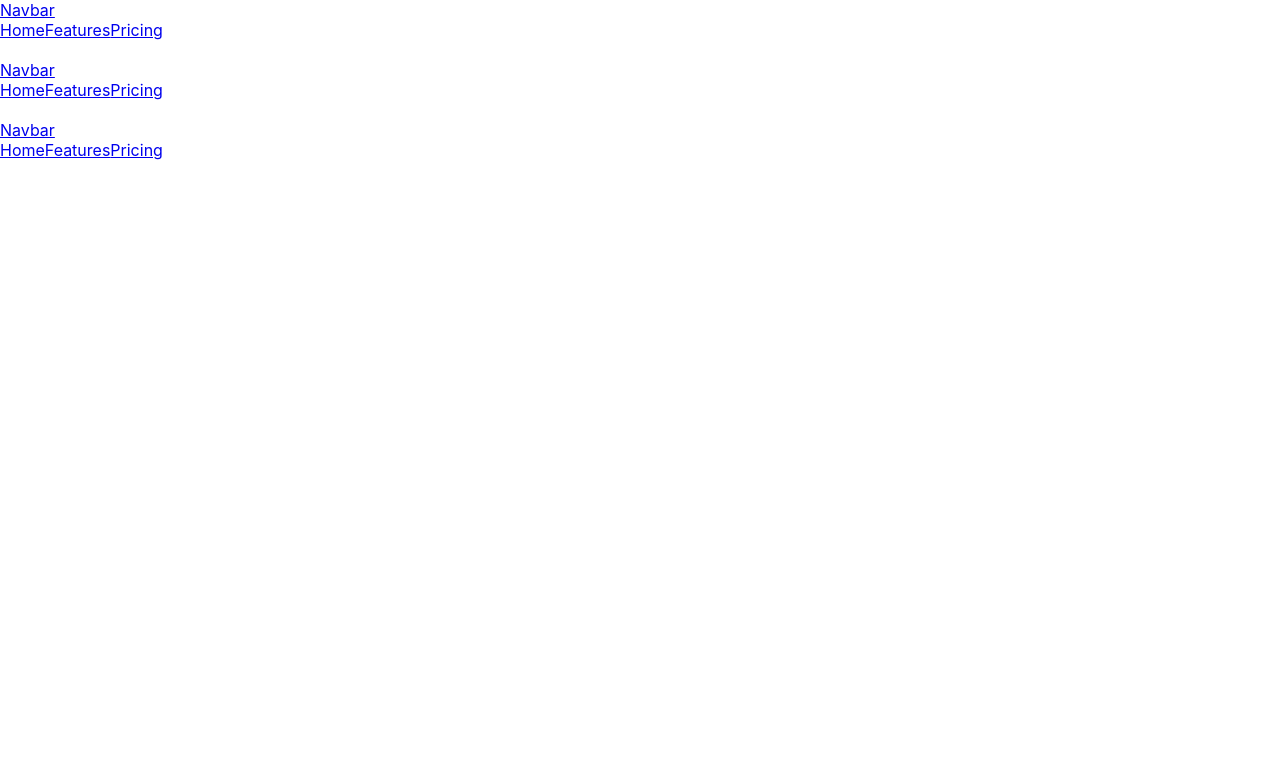
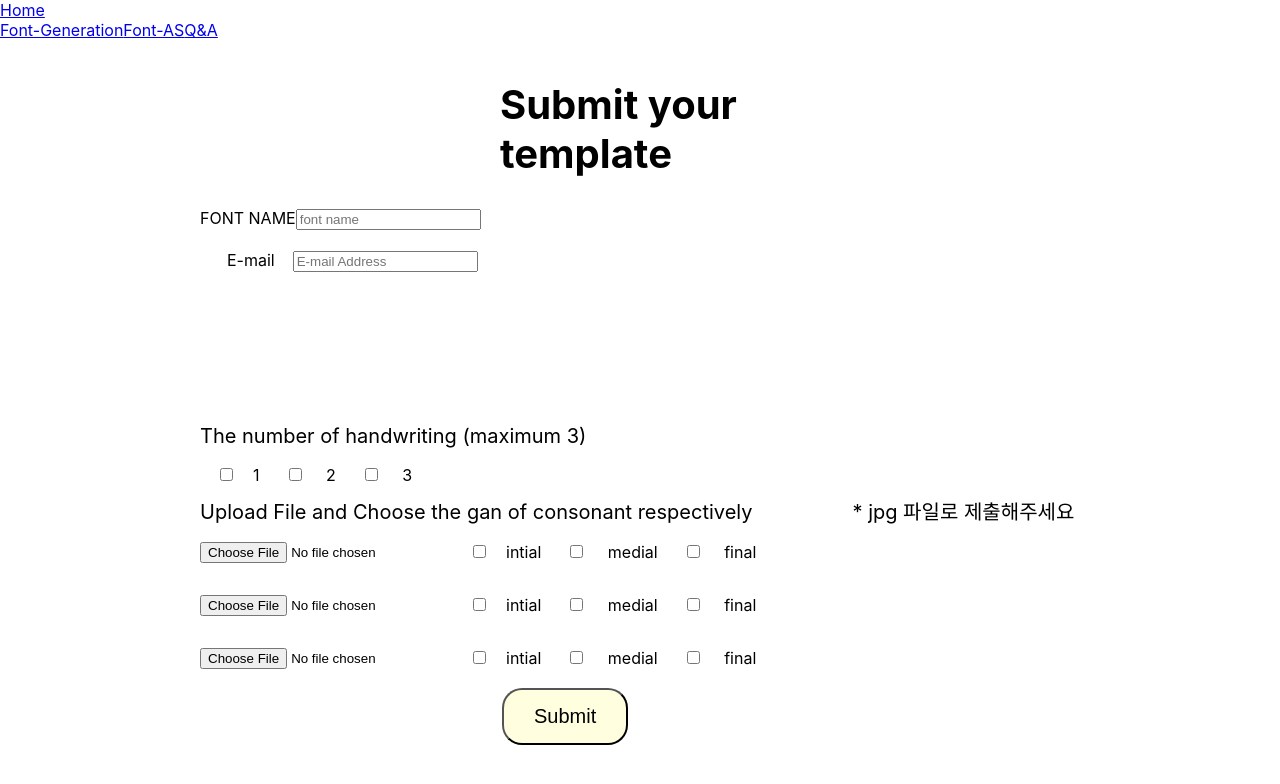
Before and after one commit to dasollee2525/Capstone-project, a React (Create React App) app: page /form1 in a window 1280 px wide. Shown: the top 784 px of the page. Built offline with nearby package versions, Linux system fonts and the light colour scheme; the HTML template or start-up script is replaced by a standard one.

Commit message:
form1완성

```diff
--- a/src/components/button.js
+++ b/src/components/button.js
@@ -2,7 +2,7 @@ import React from "react";
 import styled from "styled-components";
 
 let Button = styled.button`
-  background-color: white;
+  background-color: ${(props) => props.backgroundcolor};
   color: black;
   padding: 15px 30px;
   text-align: center;
@@ -16,7 +16,7 @@ let Button = styled.button`
 function MakeButton(props) {
   return (
     <div>
-      <Button>{props.text}</Button>
+      <Button backgroundcolor={props.backgroundcolor}>{props.text}</Button>
     </div>
   );
 }
--- a/src/site/form-one.js
+++ b/src/site/form-one.js
@@ -1,44 +1,214 @@
 import React from "react";
-import { Nav, Navbar, Container } from "react-bootstrap";
+import {
+  InputGroup,
+  FormControl,
+  Nav,
+  Navbar,
+  Container,
+  Form,
+  Button,
+} from "react-bootstrap";
+import styled from "styled-components";
+import MakeButton from "../components/button";
+let Outcontainer = styled.div`
+  height: 100%;
+  width: 100%;
+`;
+
+let Header = styled.div`
+  height: 10%;
+  width: 100%;
+`;
+let Intro = styled.div`
+  heigth: 20%;
+  width: 50%;
+  display: flex;
+  align-items: center;
+`;
+let Information = styled.div`
+  height: 30%;
+  width: 60%;
+`;
+let Upload = styled.div`
+  height: 40%;
+  width: 100%;
+`;
+
+let Leftpart = styled.div`
+  padding-left: 300px;
+  width: 50%;
+`;
+let Rightpart = styled.div`
+  width: 50%;
+  display: flex;
+  flex-direction: column;
+  align-items: center;
+  padding-right: 300px;
+`;
+let Spantext = styled.span`
+  font-size: ${(props) => props.size};
+  display: inline-block;
+  margin-bottom: ${(props) => props.length};
+  margin-right: ${(props) => props.rightlength};
+  margin-left: ${(props) => props.leftlength};
+`;
+let Count = styled.div`
+  width: 100%;
+  height: 10%;
+`;
+let Fileform = styled.div`
+  display: flex;
+  align-items: center;
+  width: 100%;
+`;
+let Radio = styled.input`
+  margin: 20px;
+`;
+let Textdiv = styled.div`
+  padding-left: 200px;
+  height: 90%;
+`;
+
+let Submit = styled.div`
+  padding-left: 300px;
+`;
 function Form1() {
   return (
-    <div>
-      <>
-        <Navbar bg="dark" variant="dark">
+    <Outcontainer>
+      <Header>
+        <Navbar bg="light" variant="light">
           <Container>
-            <Navbar.Brand href="#home">Navbar</Navbar.Brand>
+            <Navbar.Brand href="/">Home</Navbar.Brand>
             <Nav className="me-auto">
-              <Nav.Link href="#home">Home</Nav.Link>
-              <Nav.Link href="#features">Features</Nav.Link>
-              <Nav.Link href="#pricing">Pricing</Nav.Link>
+              <Nav.Link href="/form1">Font-Generation</Nav.Link>
+              <Nav.Link href="/form2">Font-AS</Nav.Link>
+              <Nav.Link href="/request">Q&A</Nav.Link>
             </Nav>
           </Container>
         </Navbar>
-        <br />
-        <Navbar bg="primary" variant="dark">
-          <Container>
-            <Navbar.Brand href="#home">Navbar</Navbar.Brand>
-            <Nav className="me-auto">
-              <Nav.Link href="#home">Home</Nav.Link>
-              <Nav.Link href="#features">Features</Nav.Link>
-              <Nav.Link href="#pricing">Pricing</Nav.Link>
-            </Nav>
-          </Container>
-        </Navbar>
-
-        <br />
-        <Navbar bg="light" variant="light">
-          <Container>
-            <Navbar.Brand href="#home">Navbar</Navbar.Brand>
-            <Nav className="me-auto">
-              <Nav.Link href="#home">Home</Nav.Link>
-              <Nav.Link href="#features">Features</Nav.Link>
-              <Nav.Link href="#pricing">Pricing</Nav.Link>
-            </Nav>
-          </Container>
-        </Navbar>
-      </>
-    </div>
+      </Header>
+      <Textdiv>
+        <Intro>
+          <Spantext size={"40px"} length={"30px"} leftlength={"300px"}>
+            <b>Submit your template</b>
+          </Spantext>
+        </Intro>
+        <Information>
+          <InputGroup size="lg">
+            <InputGroup.Text id="inputGroup-sizing-lg">
+              FONT NAME
+            </InputGroup.Text>
+            <FormControl
+              aria-label="Large"
+              aria-describedby="inputGroup-sizing-sm"
+              placeholder="font name"
+            />
+          </InputGroup>
+          <br></br>
+          <InputGroup size="lg">
+            <InputGroup.Text id="inputGroup-sizing-lg">
+              &nbsp; &nbsp;&nbsp;&nbsp; E-mail&nbsp;&nbsp;&nbsp;&nbsp;
+            </InputGroup.Text>
+            <FormControl
+              aria-label="Large"
+              aria-describedby="inputGroup-sizing-sm"
+              placeholder="E-mail Address"
+            />
+          </InputGroup>
+        </Information>
+        <Count>
+          <Spantext size={"20px"}>
+            The number of handwriting (maximum 3)
+          </Spantext>
+          <div>
+            <label>
+              <Radio type="checkbox" name="number" />1
+            </label>
+            &nbsp;&nbsp;
+            <label>
+              <Radio type="checkbox" name="number" /> 2
+            </label>
+            &nbsp;&nbsp;
+            <label>
+              <Radio type="checkbox" name="number" /> 3
+            </label>
+          </div>
+        </Count>
+        <Upload>
+          <div>
+            <Spantext size={"20px"} rightlength={"100px"}>
+              Upload File and Choose the gan of consonant respectively
+            </Spantext>
+            <Spantext size={"20px"}>* jpg 파일로 제출해주세요</Spantext>
+          </div>
+          <div>
+            <Fileform>
+              <Form.Group controlId="formFileLg" className="mb-3">
+                <Form.Control type="file" size="lg" />
+              </Form.Group>
+              <div>
+                <label>
+                  <Radio type="checkbox" name="number" />
+                  intial
+                </label>
+                &nbsp;&nbsp;
+                <label>
+                  <Radio type="checkbox" name="number" /> medial
+                </label>
+                &nbsp;&nbsp;
+                <label>
+                  <Radio type="checkbox" name="number" /> final
+                </label>
+              </div>
+            </Fileform>
+            <Fileform>
+              <Form.Group controlId="formFileLg" className="mb-3">
+                <Form.Control type="file" size="lg" />
+              </Form.Group>
+              <div>
+                <label>
+                  <Radio type="checkbox" name="number" />
+                  intial
+                </label>
+                &nbsp;&nbsp;
+                <label>
+                  <Radio type="checkbox" name="number" /> medial
+                </label>
+                &nbsp;&nbsp;
+                <label>
+                  <Radio type="checkbox" name="number" /> final
+                </label>
+              </div>
+            </Fileform>
+            <Fileform>
+              <Form.Group controlId="formFileLg" className="mb-3">
+                <Form.Control type="file" size="lg" />
+              </Form.Group>
+              <div>
+                <label>
+                  <Radio type="checkbox" name="number" />
+                  intial
+                </label>
+                &nbsp;&nbsp;
+                <label>
+                  <Radio type="checkbox" name="number" /> medial
+                </label>
+                &nbsp;&nbsp;
+                <label>
+                  <Radio type="checkbox" name="number" /> final
+                </label>
+              </div>
+            </Fileform>
+            <Submit>
+              <MakeButton
+                text={"Submit"}
+                backgroundcolor={"lightyellow"}
+              ></MakeButton>
+            </Submit>
+          </div>
+        </Upload>
+      </Textdiv>
+    </Outcontainer>
   );
 }
 export default Form1;
--- a/src/site/main.js
+++ b/src/site/main.js
@@ -107,8 +107,14 @@ function Main() {
           </div>
         </Leftpart>
         <Rightpart>
-          <MakeButton text={"Template.jpg"}></MakeButton>
-          <MakeButton text={"Template.pdf"}></MakeButton>
+          <MakeButton
+            text={"Template.jpg"}
+            backgroundcolor={"white"}
+          ></MakeButton>
+          <MakeButton
+            text={"Template.pdf"}
+            backgroundcolor={"white"}
+          ></MakeButton>
         </Rightpart>
       </Download>
       <hr />
@@ -121,7 +127,10 @@ function Main() {
           </Spantext>
         </Leftpart>
         <Rightpart>
-          <MakeButton text={"A/S 신청하기"}></MakeButton>
+          <MakeButton
+            text={"A/S 신청하기"}
+            backgroundcolor={"white"}
+          ></MakeButton>
         </Rightpart>
       </Footer>
     </Outcontainer>
```
